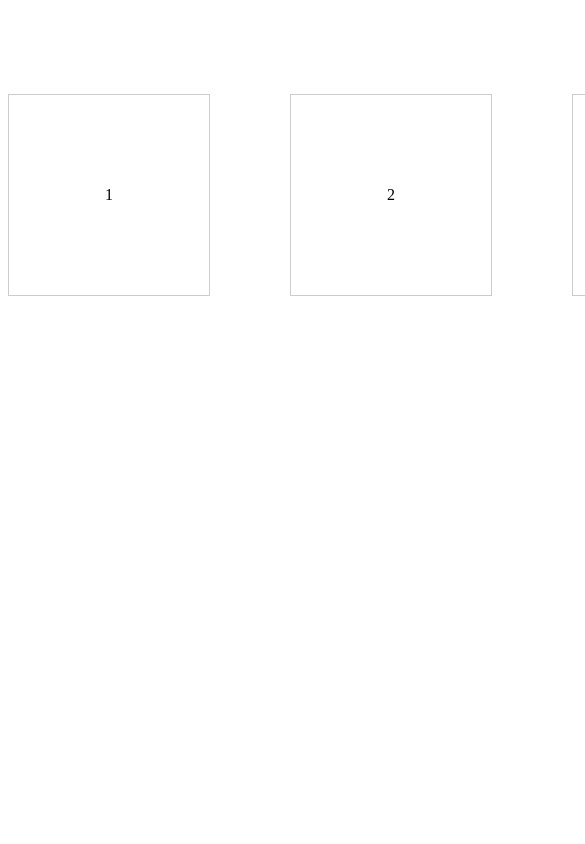
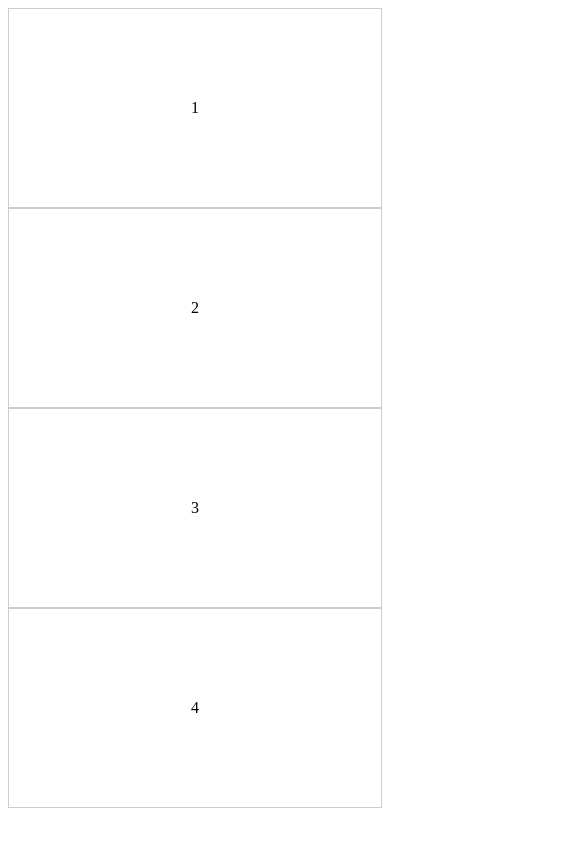
Before and after one commit to skylinetenger/nest-lesson, a plain HTML site: page responsive-design/index.html in a window 390 px wide. Shown: the top 844 px of the page, 585 px wide, since content can reach past the window. Drawn offline with Linux system fonts and the light colour scheme.

Commit message:
flex box responsive example.

```diff
--- a/responsive-design/index.html
+++ b/responsive-design/index.html
@@ -9,11 +9,11 @@
     <link rel="stylesheet" href="style.css" />
   </head>
   <body>
-    <div class="container">
-      <div class="rectangle">1</div>
-      <div class="rectangle">2</div>
-      <div class="rectangle">3</div>
-      <div class="rectangle">4</div>
-    </div>
+      <div class="flex">
+        <div class="rectangle">1</div>
+        <div class="rectangle">2</div>
+        <div class="rectangle">3</div>
+        <div class="rectangle">4</div>
+      </div>
   </body>
 </html>
--- a/responsive-design/style.css
+++ b/responsive-design/style.css
@@ -1,3 +1,7 @@
+* {
+  box-sizing: border-box;
+}
+
 .rectangle {
   display: flex;
   position: relative;
@@ -7,13 +11,19 @@
   align-items: center;
   justify-content: center;
 }
-.container {
-  margin-top: 25%;
-  width: 1128px;
-  margin-right: auto;
-  margin-left: auto;
-  display: grid;
-  grid-template-columns: repeat(4, 25%);
+
+.flex{
+  display: flex;
+  gap: 10px;
   align-items: center;
   justify-content: center;
 }
+
+@media screen and (max-width: 580px) {
+  .flex {
+    display:block;
+  }
+  .rectangle {
+    width: 100%;
+  }
+}
```
